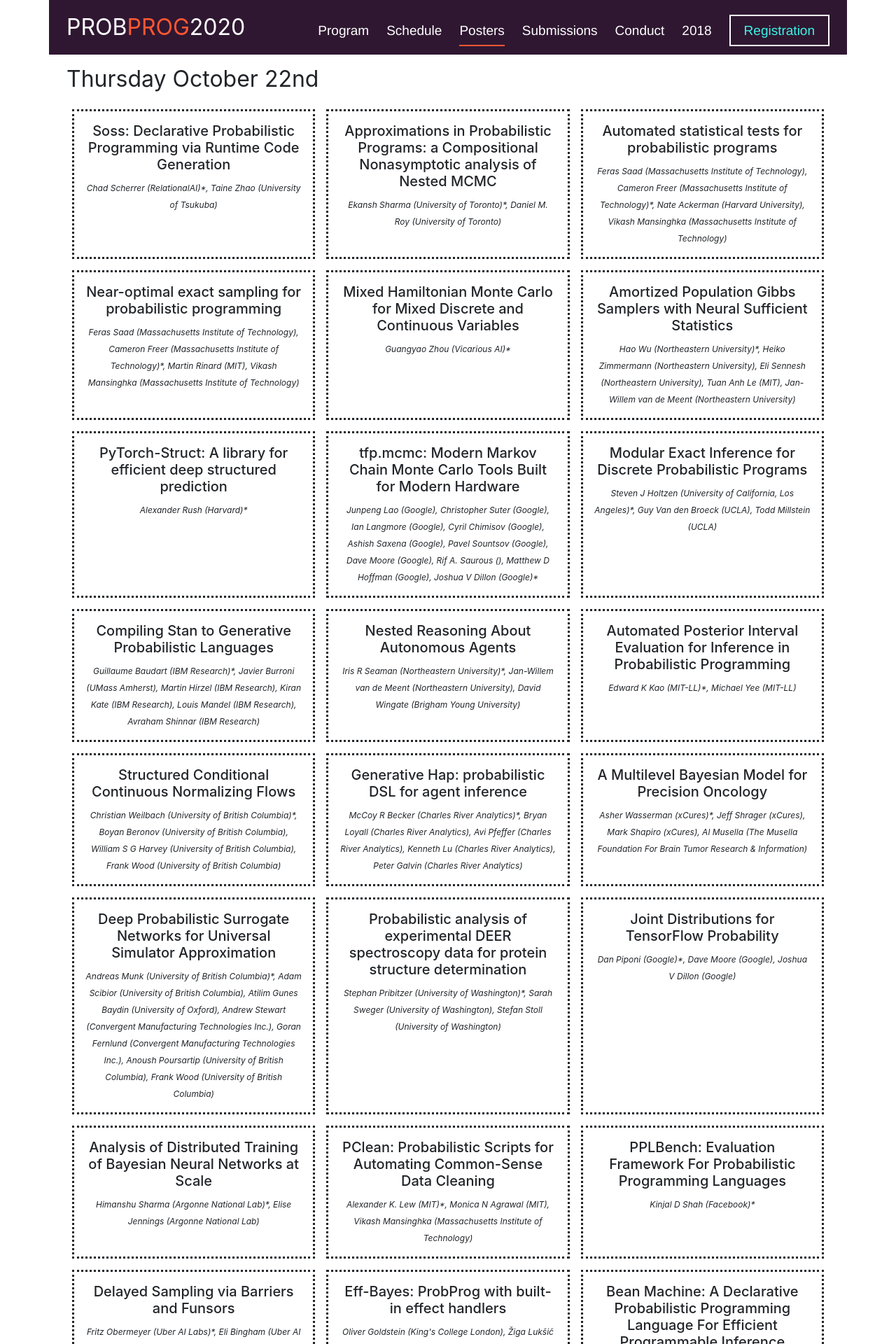
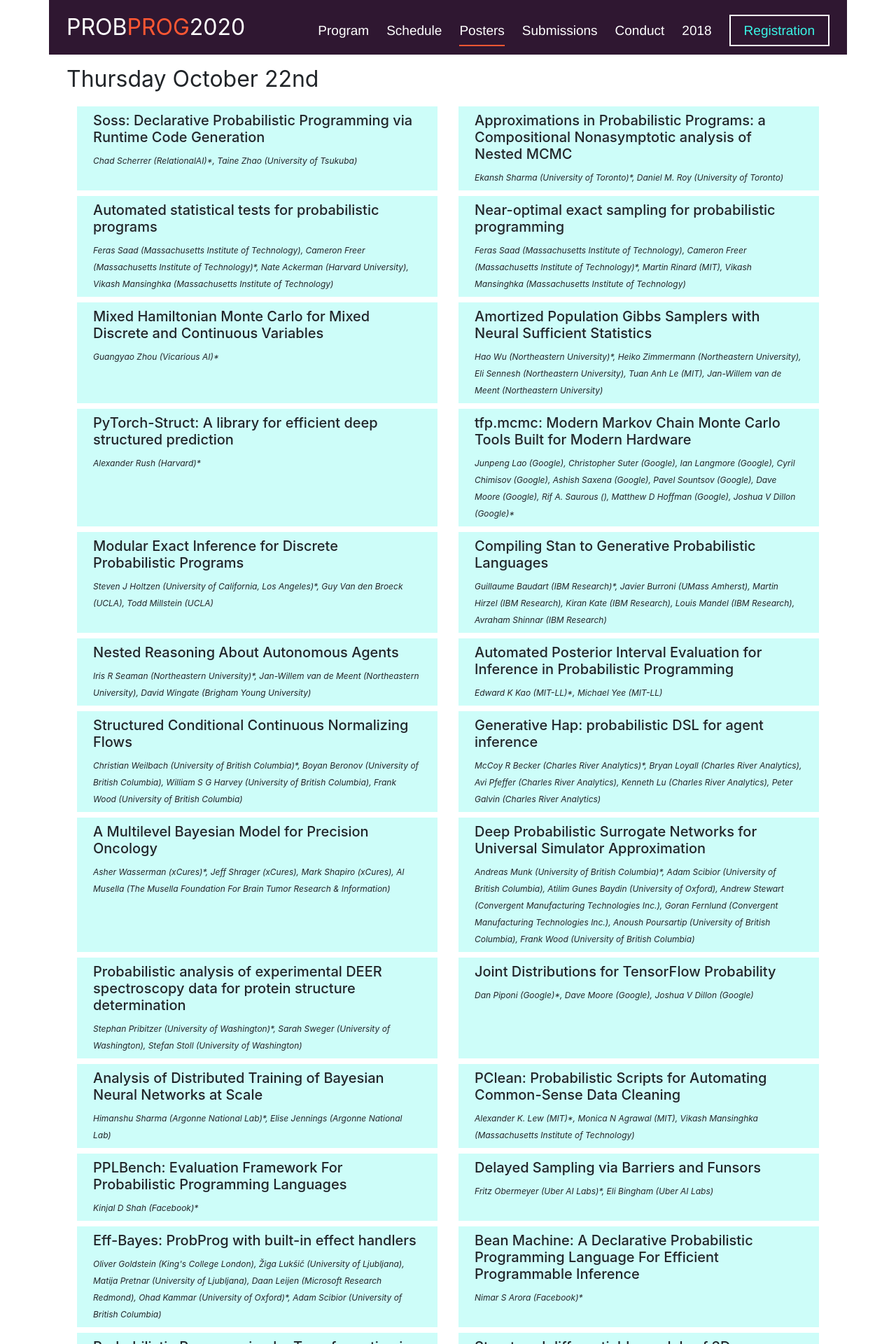
Before and after one commit to probprog-conference/probprog-conference.github.io, a Jekyll site: the page built from posters/index.md, in a window 1280 px wide. Shown: the top 1920 px of the page at 70% size. Built offline with Jekyll 4.4.1, drawn with Linux system fonts in a browser that asks for light colours.

Commit message:
get most of the update out the door

```diff
--- a/posters/index.md
+++ b/posters/index.md
@@ -5,46 +5,94 @@
 
 {% assign days-title = "Thursday October 22nd;Fri October 23rd" | split: ";" %}
 {% assign days-filter = "Thu;Fri" | split: ";" %}
-{% assign items-per-col = 3 %}
-{% assign thumb-subfolder = "2020/poster-icons/" %}
+{% assign items-per-col = 2 %}
+{% assign bootstrap-col-width-out-of-12 = 12 | divided_by: items-per-col %}
+{% assign bcol = bootstrap-col-width-out-of-12 %}
+{% assign poster-subfolder = "2020/posters/" %}
+
 <style>
-.poster {
-border-style: dotted;
-margin: 0.5em;
-padding: 1em;
+.poster-card {
+  padding: 0.5em 0.5em;
+  height: 100%;
+  background: #39f5e640;
+}
+.poster-row {
+  margin: 0.25em 0em;
 }
 .authors {
-font-size: 0.75em
+  font-size: 0.75em
 }
-img.thumb {
-    display:block;
-    margin:auto;
-    height:144px;
+.poster-link {
+  color: #661B6C;
 }
 
+thumb-col {
+  min-width: 144px !important;
+}
+a img.thumb {
+  display:block;
+  margin:auto;
+  max-width: 144px !important;
+  height: auto;
+  width: auto;
+}
 </style>
-<div class="container" >
+
+<div class="container-fluid" >
 {% for day in days-title %}
 <div class="row" >
   <h1>{{ day }}</h1>
 
   {% assign posters = site.data.posters-2020 | where: "Poster",  days-filter[forloop.index0] %}
-    <div class="container" >
+    <div class="container-fluid" >
     {% for poster in posters %}
       {% assign row-index = forloop.index0 | modulo: items-per-col %}
       {% if row-index == 0 %} <div class="row"> {% endif %}
-      <div class="col-md poster">
+      <div class="col-12 col-sm-12 col-md-12 col-lg-{{bcol}} col-xl-{{bcol}} poster-row">
+        <div class="poster-card">
+          {% capture thumb-checkpath %}{{ poster-subfolder }}{{poster.ID}}.jpg{% endcapture %}
+          {% capture poster-checkpath %}{{ poster-subfolder }}{{poster.ID}}.pdf{% endcapture %}
+          {% capture thumb-path %}
+            {% for static_file in site.static_files  %}
+              {% if static_file.path contains thumb-checkpath %}
+                {{static_file.path}}
+              {% endif %}
+            {% endfor %}
+          {% endcapture %}
+          {% capture pdf-path %}
+            {% for static_file in site.static_files  %}
+              {% if static_file.path contains poster-checkpath %}
+                {{static_file.path}}
+              {% endif %}
+            {% endfor %}
+          {% endcapture %}
+          {% assign thumb = thumb-path | stripnewlines | strip %}
+          {% assign poster-pdf = pdf-path | stripnewlines | strip %}
+          <div class="container">
+            <div class="row">
+            {% if thumb != "" %}
+              <div class="col-6 col-sm-5 col-md-4 col-lg-4 col-xl-4 ">
+                {% if poster-pdf %}
+                <a href="{{poster-pdf}}"><img class="thumb" src="{{thumb}}"/></a>
+                {% else %}
+                <img class="thumb" src="{{thumb}}"/>
+                {% endif %}
+              </div>
+              <div class="col-6 col-sm-7 col-md-8 col-lg-8 col-xl-8">
+            {% else %}
+              <div class="col-12">
+            {% endif %}
+                {% if poster-pdf != "" %}
+                <a class="poster-link" href="{{poster-pdf}}"><h5>{{ poster.Title }}</h5></a>
+                {% else %}
+                <h5>{{ poster.Title }}</h5>
+                {% endif %}
+                <i class="authors">{{ poster.Authors | split: "; "  | join: ", " }}</i>
 
-        <h5><center>{{ poster.Title }}</center></h5>
-        <center><i class="authors">{{ poster.Authors | split: "; "  | join: ", " }}</i></center>
-
-        {% capture thumb-checkpath %}{{ thumb-subfolder }}{{poster.ID}}.jpg{% endcapture %}
-        {% for static_file in site.static_files  %}
-          {% if static_file.path contains thumb-checkpath %}
-          <img class="thumb" src="{{static_file.path}}" />
-          {% endif %}
-        {% endfor %}
-
+              </div>
+            </div>
+          </div>
+        </div>
       </div>
       {% assign close-row-ix = items-per-col | minus: 1 %}
       {% if row-index == close-row-ix %} </div> {% endif %}
```
